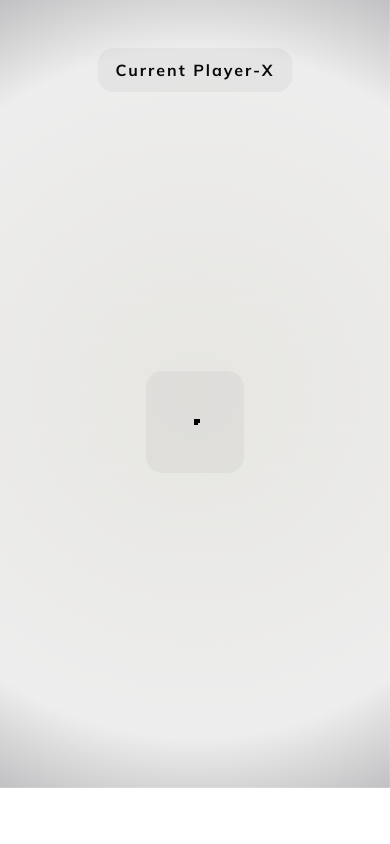
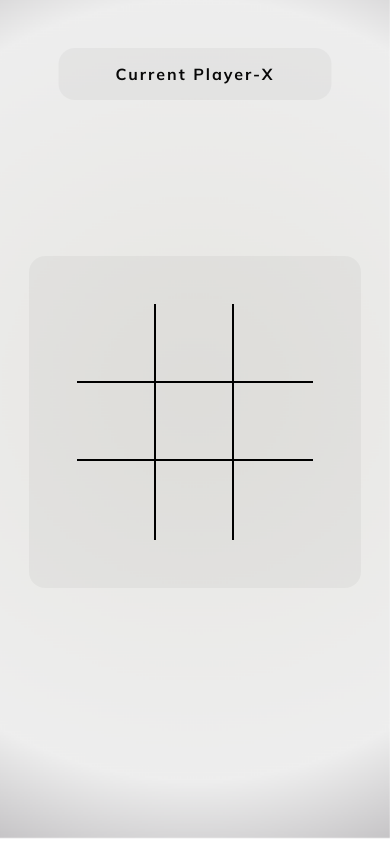
Before and after one commit to Absingh52/Tic-Tac-Toe, a plain HTML site: page index.html in a window 390 px wide. Drawn offline with Linux system fonts and the light colour scheme.

Commit message:
Update style.css

```diff
--- a/style.css
+++ b/style.css
@@ -114,6 +114,55 @@ html, body{
 }
 
 
+
+@media (max-width:1080px){
+    .game-info{
+        font-size: 1rem;
+        width: 23%;
+
+    }
+    .wrapper{
+        width: 100vw;
+        height: 100vh;
+        background-position: center;
+        background-size:1280px;
+        background-repeat: no-repeat;
+        background-attachment: fixed;
+
+
+    }
+    .box{
+        width: 100%;
+        font-size: 2rem;
+    }
+    .btn{
+        font-size: 1rem;
+        width: 18%;
+
+    }
+    .tic-tac-toe{
+        width: 40%;
+    }
+}
+
+@media (max-width:850px){
+    .game-info{
+
+        width: 33%;
+        padding:16px ;
+
+    }
+
+    .box
+    {
+        width:100%;
+    font-size: 2rem;
+    }
+    .tic-tac-toe{
+        width: 50%;
+    }
+}
+
 @media (max-width:550px){
     .game-info{
         font-size: 1rem;
@@ -124,7 +173,7 @@ html, body{
     .box
     {
         width:100%;
-         font-size: 1.4rem;
+         font-size: 1.8rem;
          font-weight: 600;
     }
 
@@ -133,25 +182,24 @@ html, body{
         width: 35%;
 
     }
+    .tic-tac-toe{
+        width: 60%;
+    }
 }
 
 @media (max-width:450px){
+    .game-info{
+        width: 70%;
+    }
     .box
     {
         width:100%;
          font-size: 2rem;
-         font-weight: 600;
+         /* font-weight: 600; */
+    }
+    .tic-tac-toe{
+        width: 85%;
     }
 
+
 }
-@media (max-width:380px){
-    .tic-tac-toe{
-        width: 70%;
-    }
-    .game-info{
-        font-size: 1rem;
-        width: 70%;
-
-
-    }
-}
```
